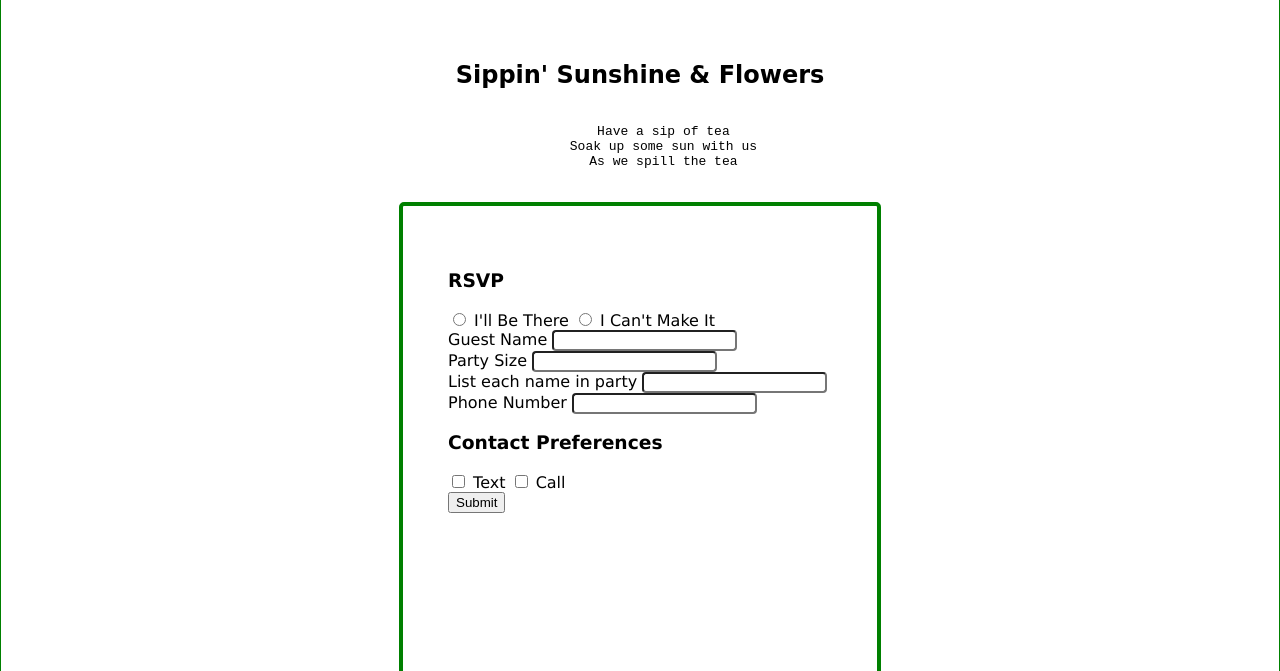
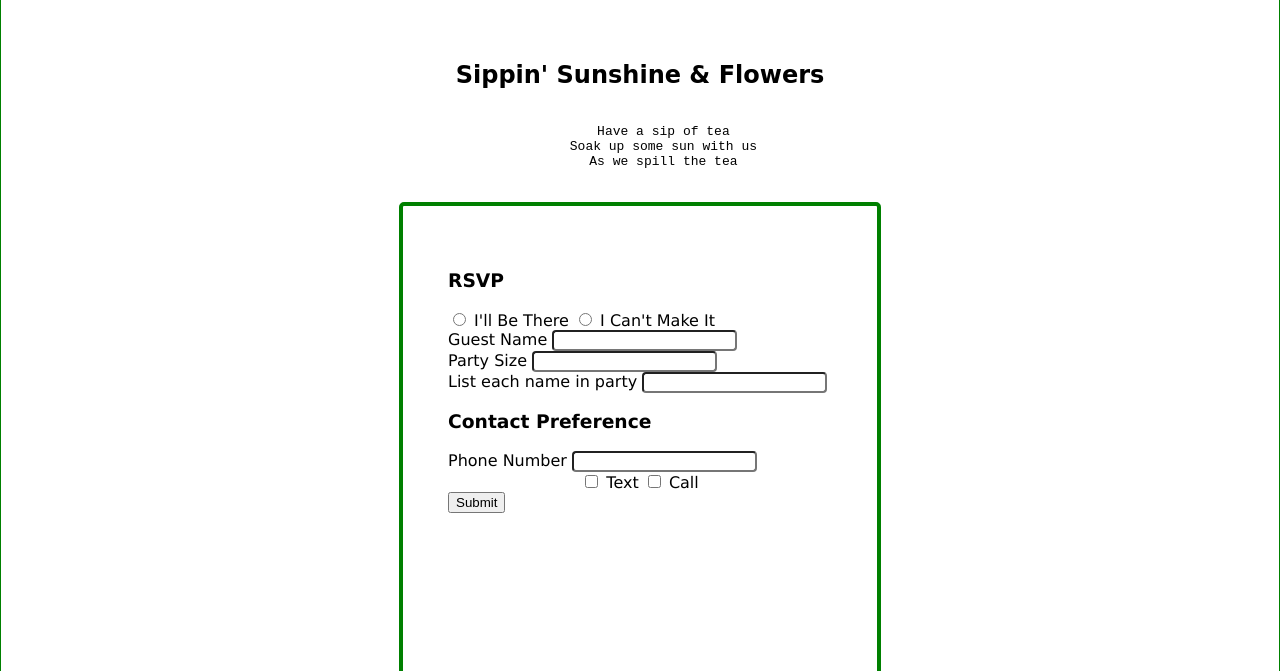
Before and after one commit to Morvant-Codex-Projects/flexbox-and-forms, a plain HTML site: page index.html in a window 1280 px wide. Shown: the part 129-800 px from the top of the page. Drawn offline with Linux system fonts and the light colour scheme.

Commit message:
edited contact placements

```diff
--- a/index.html
+++ b/index.html
@@ -58,10 +58,12 @@
 
 
         <div>
+          <h3>Contact Preference</h3>
           <label for="Guest Cell">Phone Number</label>
           <input type="tel" name="Guest Cell" id="Guest Cell"/>
+        </div>
 
-                <h3>Contact Preferences</h3>
+        <div style="text-align: center;">
           <input type="checkbox" name="cell-text" id="cell-text">
           <label for="cell-text">Text</label>
           <input type="checkbox" name="cell-call" id="cell-call">
```
Lines whose indentation alone changed are shown as unchanged.
